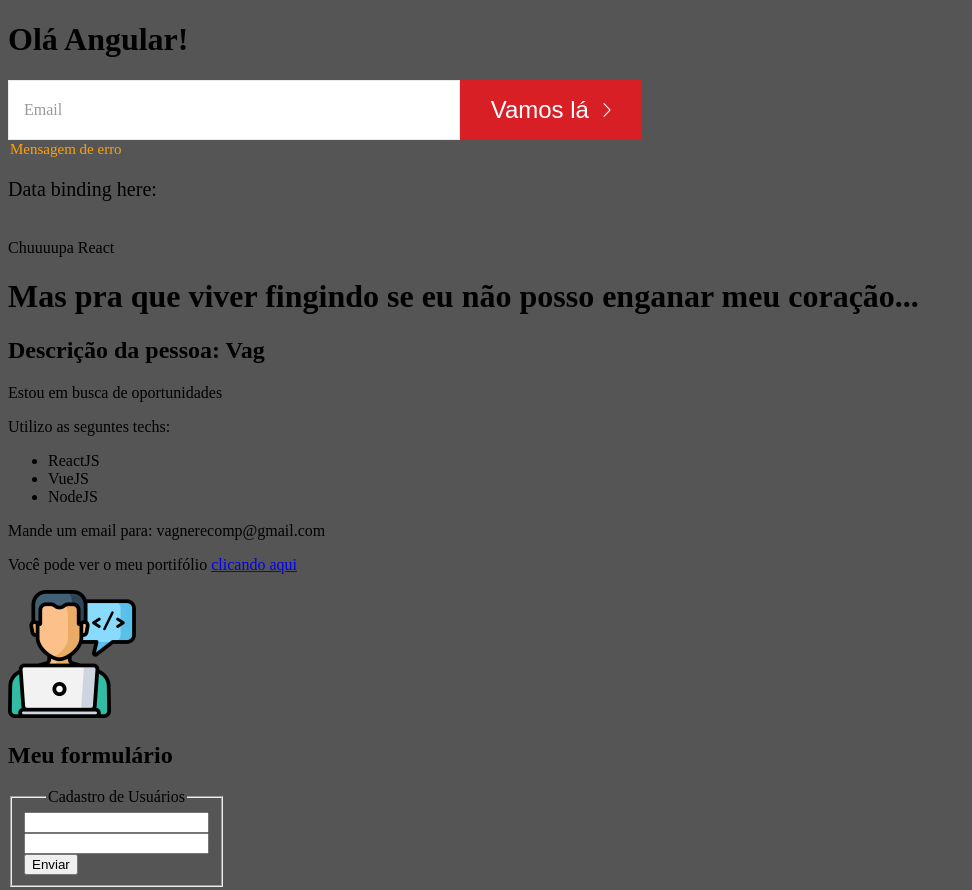
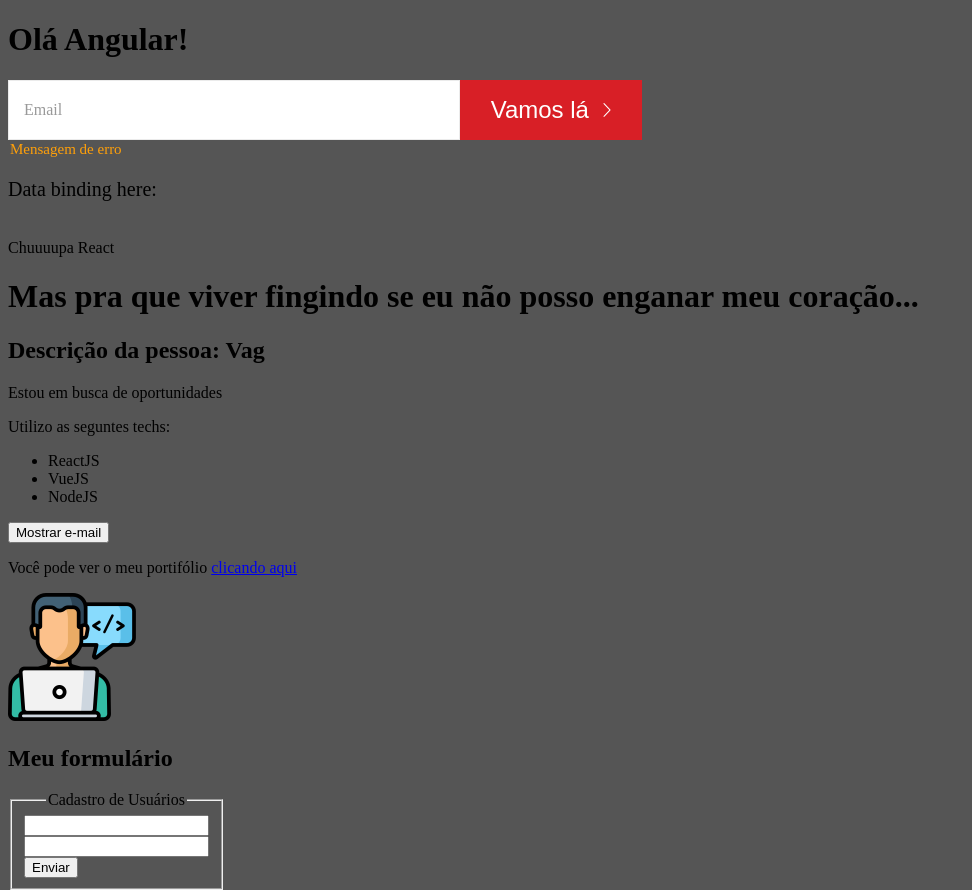
Before and after one commit to vagnerecomp/What-I-know-about-Vue.js, a Vue app: page / in a window 1280 px wide. Shown: the whole page, without its empty margins (0-972 px from the left). Built offline with nearby package versions, Linux system fonts and the light colour scheme.

Commit message:
Trabalhando com métodos

```diff
--- a/src/components/Info.vue
+++ b/src/components/Info.vue
@@ -1,6 +1,6 @@
 <template>
     <!-- Conceitos abordados: Diretivas v-if, v-else e v-show
-        componentização, argumentos dinâmicos -->
+        componentização, argumentos dinâmicos, métodos -->
     <div>
         <!-- Uso das diretivas v-if e v-else -->
         <p v-if="esta_trabalhando">Eu estou trabalhando atualmente</p>
@@ -11,6 +11,11 @@
             <li>VueJS</li>
             <li>NodeJS</li>
         </ul>
+
+        <!-- Botão mostra ou ocultar email usando evento e método -->
+        <div>
+            <button @click="showEmail">{{textoBotao}}</button>
+        </div>
         <!-- Uso da diretiva v-show -->
         <p v-show="mostrar_email">Mande um email para: {{email}}</p>
         <p>Você pode ver o meu portifólio <a :href="meu_link" target="_blank"> clicando aqui</a></p>
@@ -33,10 +38,25 @@ export default {
                 exibida em seu lugar.*/
 
             email: 'vagnerecomp@gmail.com',
-            mostrar_email: true,
+            mostrar_email: false,
                 /*Se o valor dessa prop for verdadeiro o email sera exibido,
                 senão, não será exibido porque do atributo v-show*/
-            meu_link: 'https://www.google.com'
+            meu_link: 'https://www.google.com',
+            textoBotao: "Mostrar e-mail"
+        }
+    },
+    methods: {
+        // O método showEmail é chamado pelo evento @click e se encarrega de
+        // alterar os dados passados como valor para o v-show sempre que houver click
+        // Além disso, ele verifica o  valor do dado mostrar_email para alterar o texto
+        // do botão de acordo com esse valor.
+        showEmail(){
+            this.mostrar_email = !this.mostrar_email
+            if(this.mostrar_email === false){
+                this.textoBotao = "Mostrar e-mail"
+            }else{
+                this.textoBotao = "Esconder e-mail"
+            }
         }
     }
 }
```
